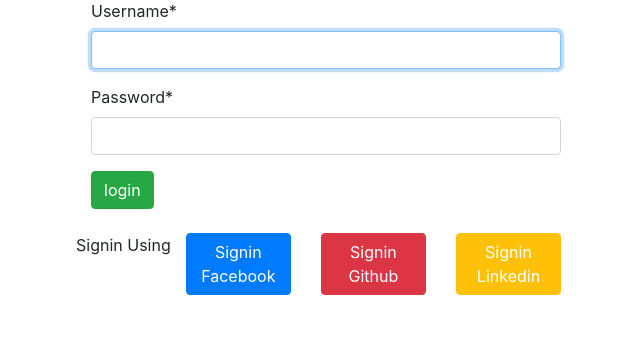
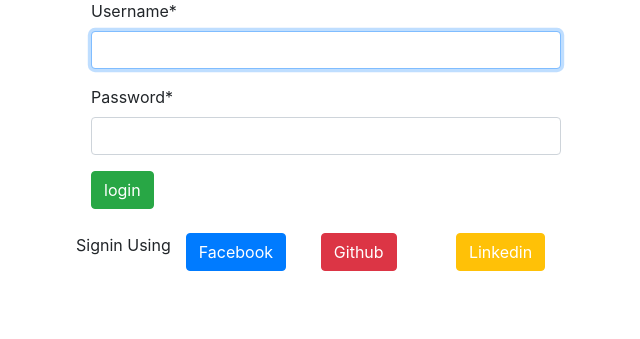
Before and after one commit to yash9662/Blog_App, a Django app: page /login/ in a window 1280 px wide. Shown: the part 137-476 px from the top of the page, without its empty margins (314-954 px from the left). Run offline with Django 4.2, Linux system fonts and the light colour scheme; parts of the project's set-up code (start-up, migrations or seed data) failed here and were passed over; some libraries are stand-ins or nearby versions.

Commit message:
Update login.html

```diff
--- a/articles/templates/registration/login.html
+++ b/articles/templates/registration/login.html
@@ -43,21 +43,21 @@
          <p>Signin Using </p>
       <div class="col">
         <button class="btn btn-primary">
-          <a class="link-style" href="{% url 'social:begin' 'facebook' %}">Signin Facebook</a>
+          <a class="link-style" href="{% url 'social:begin' 'facebook' %}">Facebook</a>
 
         </button>
       </div>
 
        <div class="col">
         <button class="btn btn-danger">
-          <a class="link-style" href="{% url 'social:begin' 'github' %}">Signin Github</a>
+          <a class="link-style" href="{% url 'social:begin' 'github' %}">Github</a>
 
         </button>
       </div>
 
        <div class="col">
         <button class="btn btn-warning">
-          <a class="link-style" href="{% url 'social:begin' 'linkedin-oauth2' %}">Signin Linkedin</a>
+          <a class="link-style" href="{% url 'social:begin' 'linkedin-oauth2' %}">Linkedin</a>
 
         </button>
       </div>
```
